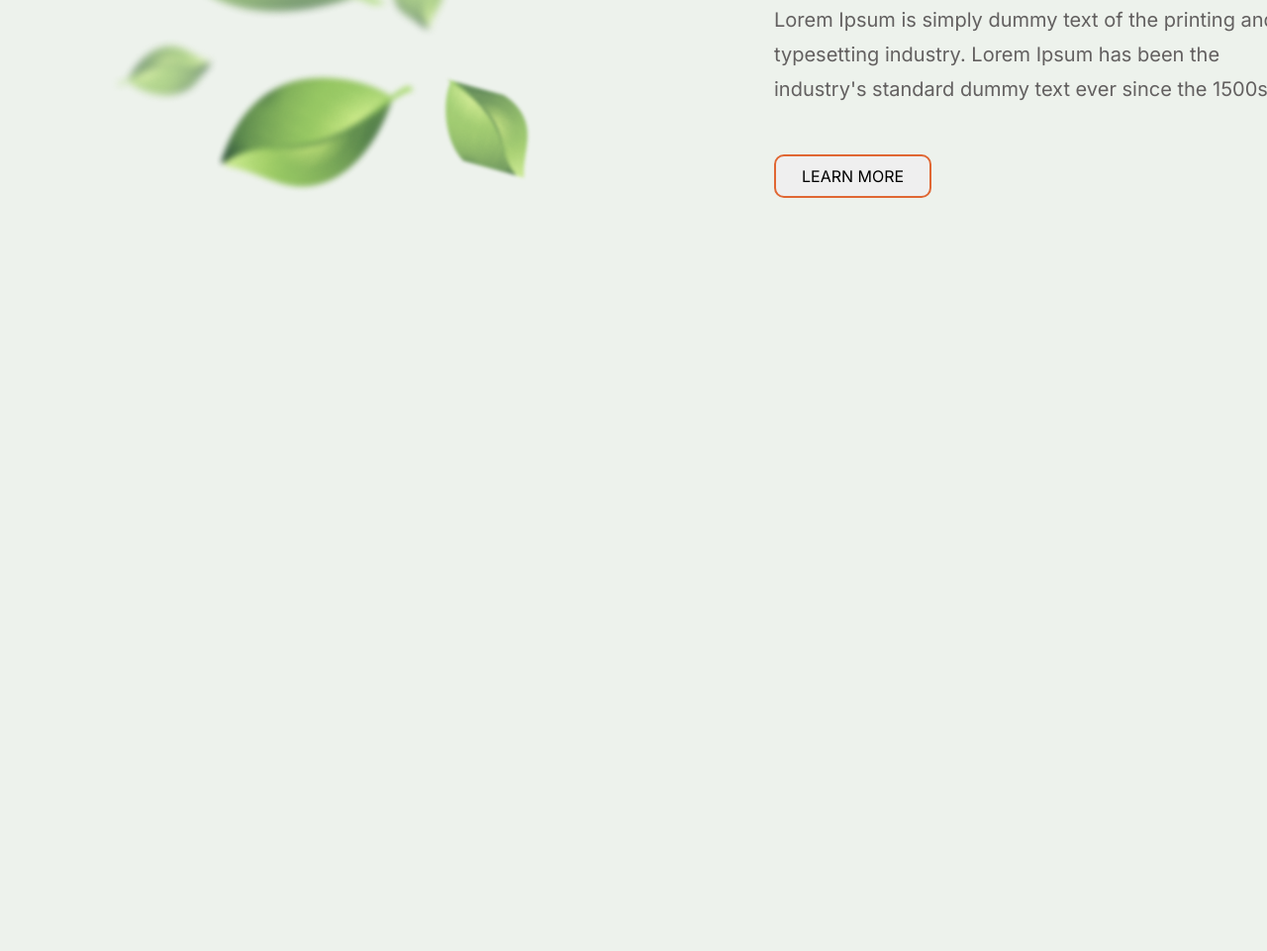
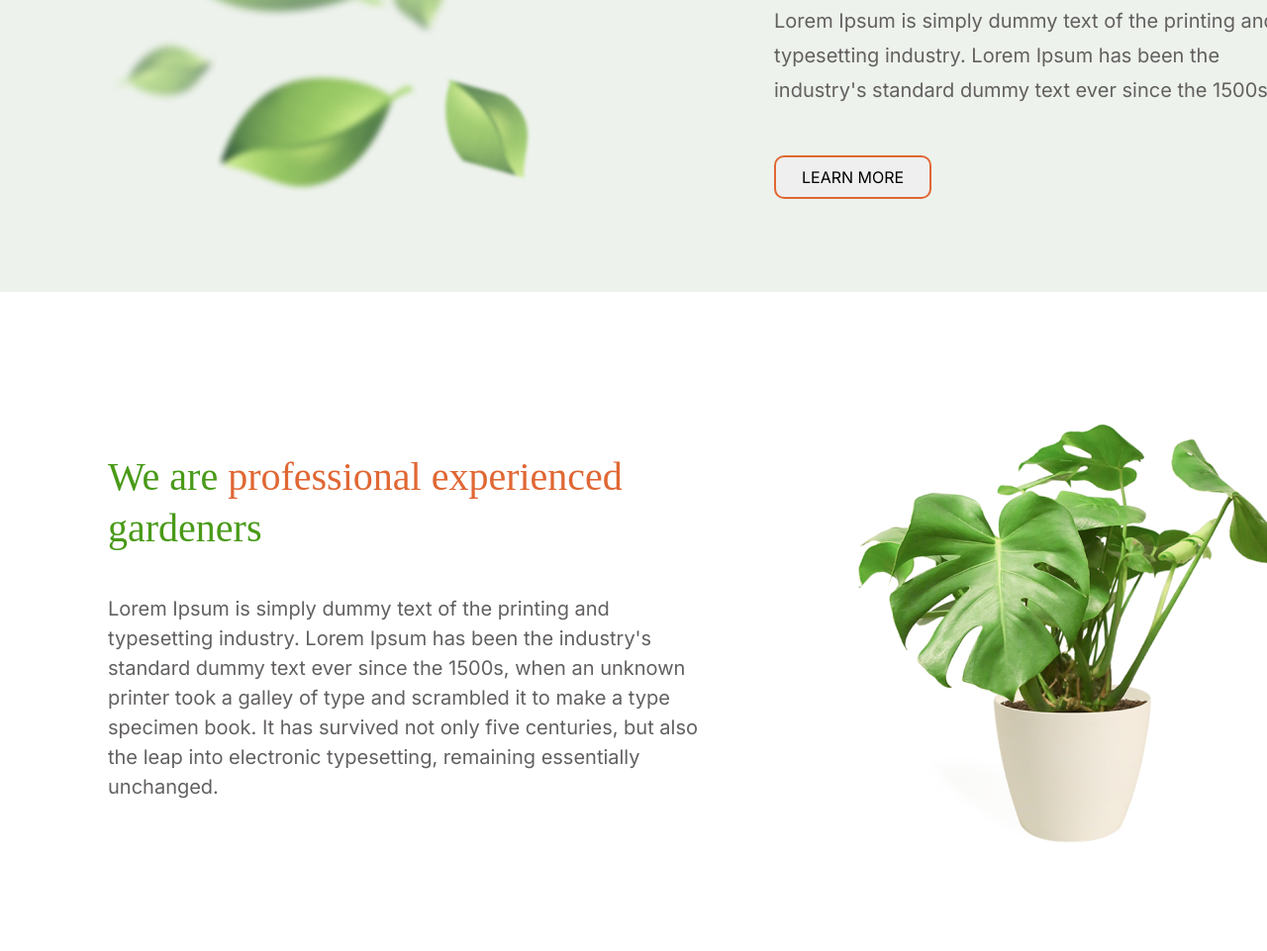
Before and after one commit to kozinaksa/JSFEPRESCHOOL2022Q4, a plain HTML site: page plants/index.html in a window 1280 px wide. Shown: the part 371-1332 px from the top of the page at 99% size. Before the commit the page ends 800 px from the top, so only its background shows below. Drawn offline with Linux system fonts and the light colour scheme; a web font is replaced by a local one.

Commit message:
feat: add about section

```diff
--- a/plants/index.html
+++ b/plants/index.html
@@ -12,9 +12,8 @@
   <link href="https://fonts.googleapis.com/css2?family=Inika&family=Inter:wght@400;700&display=swap" rel="stylesheet">
 </head>
 <body>
-  <div class="container">
     <header class="header">
-      <div class="navbar">
+      <div class="navbar wrapper">
         <nav class="nav">
           <ul class="nav-list">
             <li class="nav-item"><a href="#home" class="nav-link  nav-link-first">Home</a></li>
@@ -32,14 +31,24 @@
     </header>
     <main class="main">
       <section class="welcome">
-        <img src="./assets/img/leafs.png" class="welcome-image" alt="leafs">
-        <div class="welcome-section-text">
-          <h1 class="welcome-title">We grow <span class="span-green">plants</span> and give you oxygen</h1>
-          <p class="welcome-text">Lorem Ipsum is simply dummy text of the printing and typesetting industry. Lorem Ipsum has been the industry's standard dummy text ever since the 1500s.</p>
-          <button class="welcome-button">LEARN MORE</button>
+        <div class="wrapper welcome-wrapper">
+          <img src="./assets/img/leafs.png" class="welcome-image" alt="leafs">
+          <div class="welcome-section-text">
+            <h1 class="welcome-title">We grow <span class="span-green">plants</span> and give you oxygen</h1>
+            <p class="welcome-text">Lorem Ipsum is simply dummy text of the printing and typesetting industry. Lorem Ipsum has been the industry's standard dummy text ever since the 1500s.</p>
+            <button class="welcome-button">LEARN MORE</button>
+          </div>
+        </div>
+      </section>
+      <section class="about">
+        <div class="wrapper about-wrapper">
+          <img src="./assets/img/houseplant_1.jpg" class="about-image" alt="Green plant with large leaves in a pot">
+          <div class="about-section-text">
+            <h2 class="about-title">We are <span class="span-orange">professional experienced</span> gardeners</h2>
+            <p class="about-text">Lorem Ipsum is simply dummy text of the printing and typesetting industry. Lorem Ipsum has been the industry's standard dummy text ever since the 1500s, when an unknown printer took a galley of type and scrambled it to make a type specimen book. It has survived not only five centuries, but also the leap into electronic typesetting, remaining essentially unchanged.</p>
+          </div>
         </div>
       </section>
     </main>
-  </div>
 </body>
 </html>
--- a/plants/style.css
+++ b/plants/style.css
@@ -10,29 +10,24 @@ html {
 }
 
 body {
-  background-color: #edf2ec;
 }
 
-.container {
+.wrapper {
   width: 1440px;
   margin: 0 auto;
 }
 
-.header {
-  display: flex;
-  width: 100%;
+.header,
+.welcome {
   background-color: #edf2ec;
-  align-items: center;
-  justify-content: center;
 }
 
 .navbar {
   display: flex;
   justify-content: space-between;
   flex-direction: row-reverse;
-  width: 100%;
   align-items: baseline;
-  margin: 42px 110px;
+  padding: 42px 110px;
 }
 
 .nav-list {
@@ -86,7 +81,7 @@ a:hover {
   color: #000000;
 }
 
-.welcome {
+.welcome-wrapper {
   display: flex;
   justify-content: space-between;
   align-items: center;
@@ -104,7 +99,7 @@ a:hover {
   flex-direction: column;
   align-items: flex-start;
   width: 549px;
-  margin-top: 2px;
+  margin-top: 5px;
 }
 
 .welcome-title {
@@ -113,7 +108,6 @@ a:hover {
   font-size: 45px;
   line-height: 50px;
   color: #717171;
-  text-align: top;
   padding-bottom: 1px;
   margin-bottom: 42px;
 }
@@ -128,7 +122,6 @@ a:hover {
   font-size: 20px;
   line-height: 35px;
   color: #636060;
-  text-align: top;
   margin-bottom: 48px;
 }
 
@@ -153,3 +146,50 @@ a:hover {
   font-weight: 700;
   transition: .3s;
 }
+
+.about {
+  background-color: #ffffff;
+}
+
+.about-wrapper {
+  display: flex;
+  flex-direction: row-reverse;
+  justify-content: space-between;
+  align-items: center;
+  padding: 93px 109px 94px;
+}
+
+.about-section-text {
+  display: flex;
+  flex-direction: column;
+  width: 605px;
+  margin-top: 10px;
+}
+
+.about-title {
+  width: 603px;
+  font-family: 'Inika', serif;
+  font-weight: 400;
+  font-size: 40px;
+  line-height: 52px;
+  color: #499a18;
+  margin-bottom: 40px;
+}
+
+.span-orange {
+  color: #e06733;
+}
+
+.about-text {
+  font-family: 'Inter', sans-serif;
+  font-weight: 400;
+  font-size: 20px;
+  line-height: 30px;
+  color: #636060;
+}
+
+.about-image {
+  width: 464px;
+  height: 479px;
+  object-fit: cover;
+}
```
Also changed, not shown: plants/assets/img/houseplant_1.jpg (added).
